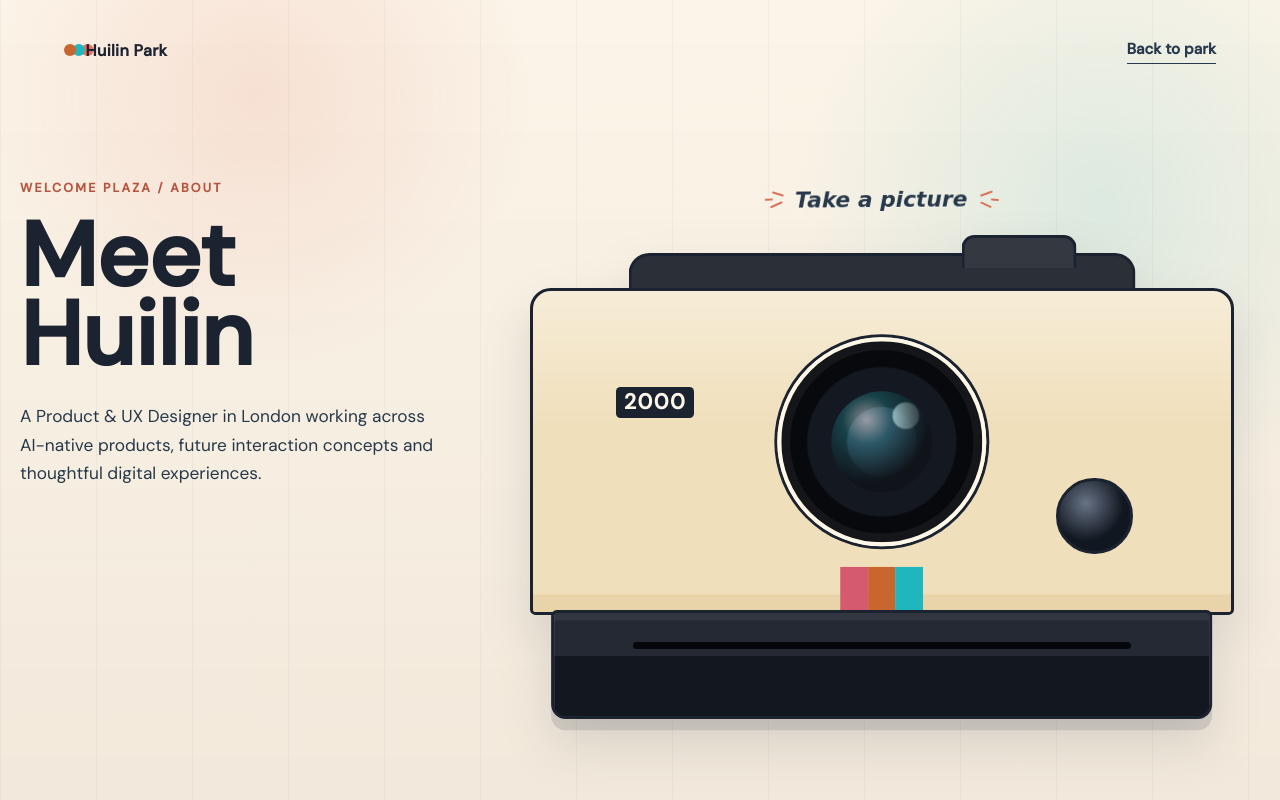
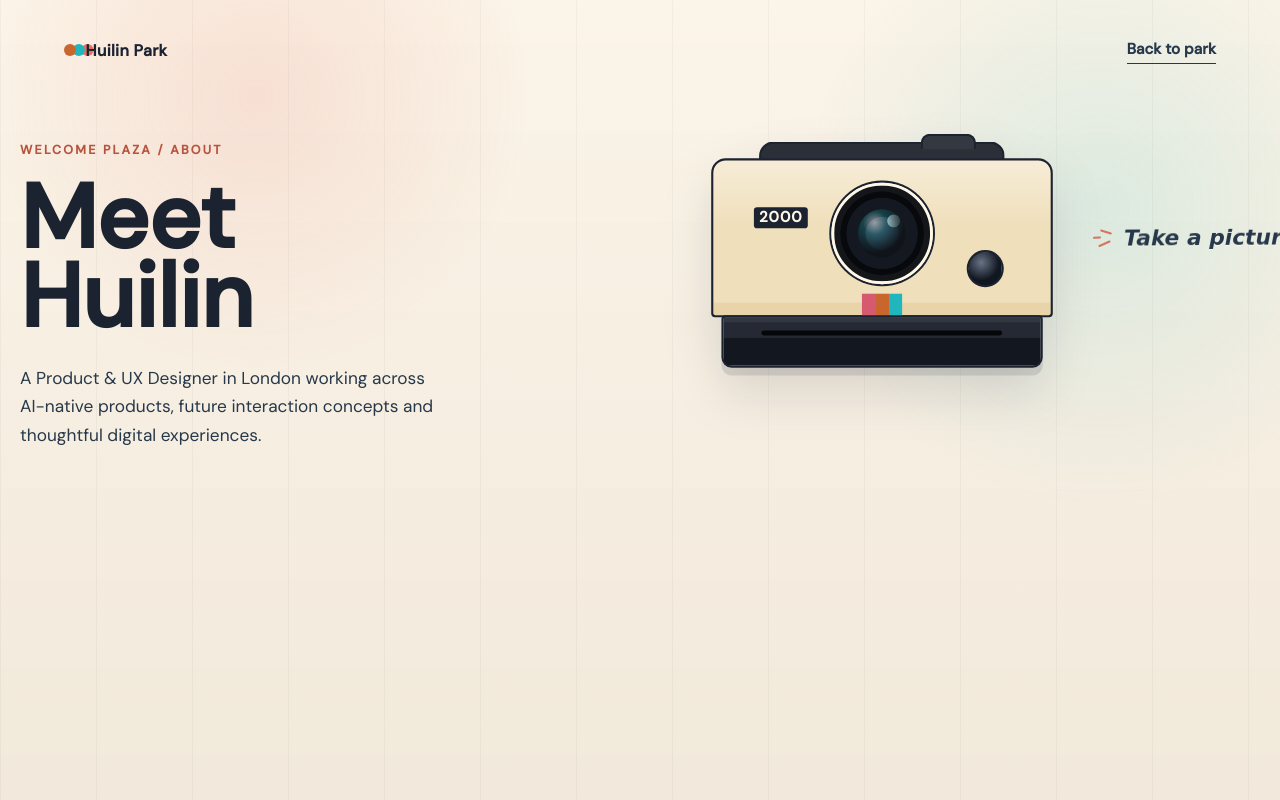
Before and after one commit to huilinshen/Huilin-Park, a Next.js app: page /about in a window 1280 px wide. Shown: the top 800 px of the page. Built offline with nearby package versions, Linux system fonts and the light colour scheme.

Commit message:
Refine About Me Polaroid hero layout

```diff
--- a/app/globals.css
+++ b/app/globals.css
@@ -2579,7 +2579,7 @@ a {
   gap: clamp(2rem, 4.5vw, 4.5rem);
   width: min(1440px, calc(100% - 2.5rem));
   margin: 0 auto;
-  padding: clamp(3rem, 6vw, 5.5rem) 0 clamp(4rem, 7vw, 7rem);
+  padding: clamp(1.3rem, 3vw, 3.2rem) 0 clamp(2rem, 3.8vw, 4rem);
 }
 
 .section-label {
@@ -2617,21 +2617,46 @@ a {
 }
 
 .hero-polaroid-feature .photo-booth-stage {
-  --camera-width: min(100%, 44rem);
-  --photo-card-width: min(58vw, 26rem);
-  --photo-base-y: clamp(17.4rem, 31vw, 32.55rem);
-  --photo-gap-y: 3.3rem;
-  width: min(100%, 58rem);
-  min-height: clamp(58rem, 96svh, 68rem);
-  padding-top: clamp(3.7rem, 6svh, 5rem);
+  --camera-lift: clamp(6rem, 11.5svh, 6.8rem);
+  --camera-width: min(100%, clamp(30.5rem, 33vw, 35rem));
+  --photo-card-width: clamp(14.8rem, 15.5vw, 16.5rem);
+  --photo-base-y: clamp(12.3rem, 15.4vw, 15.3rem);
+  --photo-gap-y: clamp(0.5rem, 0.65vw, 0.8rem);
+  overflow: visible;
+  width: min(100%, 48rem);
+  min-height: clamp(32rem, 67svh, 36rem);
+  padding-top: clamp(2.4rem, 4.2svh, 3.4rem);
+}
+
+.hero-polaroid-feature .photo-booth-hint {
+  top: calc(clamp(2.4rem, 4.2svh, 3.4rem) - var(--camera-lift) + clamp(9rem, 11vw, 10.5rem));
+  left: calc(50% + (var(--camera-width) * 0.38) + clamp(1.3rem, 2vw, 2rem));
+  transform: none;
+}
+
+.hero-polaroid-feature .photo-booth-hint:hover {
+  transform: translateY(-0.12rem);
+}
+
+.hero-polaroid-feature .polaroid-camera-button {
+  transform: translateY(calc(-1 * var(--camera-lift)));
+}
+
+.hero-polaroid-feature .polaroid-camera-button:not(:disabled):hover {
+  transform: translateY(calc(-1 * var(--camera-lift) - 0.2rem));
+}
+
+.hero-polaroid-feature .polaroid-camera {
+  transform: scale(0.7);
+  transform-origin: center;
 }
 
 .hero-polaroid-feature .printed-photo-stack {
-  top: clamp(3.7rem, 6svh, 5rem);
+  top: clamp(2.4rem, 4.2svh, 3.4rem);
 }
 
 .editorial-hero .hero-polaroid-feature .photo-booth-stage {
-  --photo-base-y: clamp(17.4rem, 31vw, 32.55rem);
+  --photo-base-y: clamp(12.3rem, 15.4vw, 15.3rem);
 }
 
 .citypop-poster {
@@ -3417,6 +3442,7 @@ a {
   }
 
   .hero-polaroid-feature .photo-booth-stage {
+    --camera-lift: 0rem;
     --camera-width: min(100%, 34rem);
     --photo-card-width: min(70vw, 22rem);
     --photo-base-y: 25.55rem;
@@ -3424,6 +3450,24 @@ a {
     width: min(100%, 40rem);
     min-height: clamp(52rem, 84svh, 60rem);
     padding-top: clamp(4.2rem, 8svh, 5rem);
+  }
+
+  .hero-polaroid-feature .photo-booth-hint {
+    top: clamp(0.2rem, 1.2svh, 1rem);
+    left: 50%;
+    transform: translateX(-50%);
+  }
+
+  .hero-polaroid-feature .photo-booth-hint:hover {
+    transform: translate(-50%, -0.12rem);
+  }
+
+  .hero-polaroid-feature .polaroid-camera-button {
+    transform: none;
+  }
+
+  .hero-polaroid-feature .polaroid-camera-button:not(:disabled):hover {
+    transform: translateY(-0.2rem);
   }
 
   .editorial-hero .hero-polaroid-feature .photo-booth-stage {
--- a/components/about/PhotoBoothHero.tsx
+++ b/components/about/PhotoBoothHero.tsx
@@ -2,7 +2,7 @@
 
 import Image from "next/image";
 import type { CSSProperties } from "react";
-import { useEffect, useRef, useState } from "react";
+import { useState } from "react";
 
 const photoBoothPhotos = [
   {
@@ -19,7 +19,7 @@ const photoBoothPhotos = [
   },
   {
     id: "photo-03",
-    src: "/about/photo-03.JPG",
+    src: "/about/photo-03.jpg",
     caption: "Finding inspiration in art and everyday life.",
     objectPosition: "55% 30%",
   },
@@ -32,14 +32,12 @@ const photoBoothPhotos = [
 ];
 
 const rotations = ["-3.5deg", "2.5deg", "-1.2deg", "3.2deg"];
-const printAnimationMs = 760;
 
 const hintCopy = {
   initial: "Take a picture",
   first: "Nice one!",
   second: "Take another",
   third: "Almost there",
-  fourth: "One more",
   restart: "Start over",
 };
 
@@ -47,38 +45,13 @@ export function PhotoBoothCamera() {
   const [printedCount, setPrintedCount] = useState(0);
   const [printCycle, setPrintCycle] = useState(0);
   const [hintText, setHintText] = useState(hintCopy.initial);
-  const hintTimeoutRef = useRef<number | null>(null);
   const allPrinted = printedCount >= photoBoothPhotos.length;
 
-  useEffect(() => {
-    return () => {
-      if (hintTimeoutRef.current !== null) {
-        window.clearTimeout(hintTimeoutRef.current);
-      }
-    };
-  }, []);
-
-  const scheduleHint = (text: string) => {
-    if (hintTimeoutRef.current !== null) {
-      window.clearTimeout(hintTimeoutRef.current);
-    }
-    hintTimeoutRef.current = window.setTimeout(() => {
-      setHintText(text);
-      hintTimeoutRef.current = null;
-    }, printAnimationMs);
-  };
-
   const printPhoto = () => {
-    if (hintTimeoutRef.current !== null) {
-      window.clearTimeout(hintTimeoutRef.current);
-      hintTimeoutRef.current = null;
-    }
-
     if (allPrinted) {
       setPrintCycle((cycle) => cycle + 1);
-      setHintText(hintCopy.initial);
       setPrintedCount(1);
-      scheduleHint(hintCopy.first);
+      setHintText(hintCopy.first);
       return;
     }
 
@@ -88,10 +61,7 @@ export function PhotoBoothCamera() {
     if (nextCount === 1) setHintText(hintCopy.first);
     if (nextCount === 2) setHintText(hintCopy.second);
     if (nextCount === 3) setHintText(hintCopy.third);
-    if (nextCount === 4) {
-      setHintText(hintCopy.fourth);
-      scheduleHint(hintCopy.restart);
-    }
+    if (nextCount === 4) setHintText(hintCopy.restart);
   };
 
   return (
```
Also changed, not shown: 1 other file (tests, documents, lock files or other folders).
